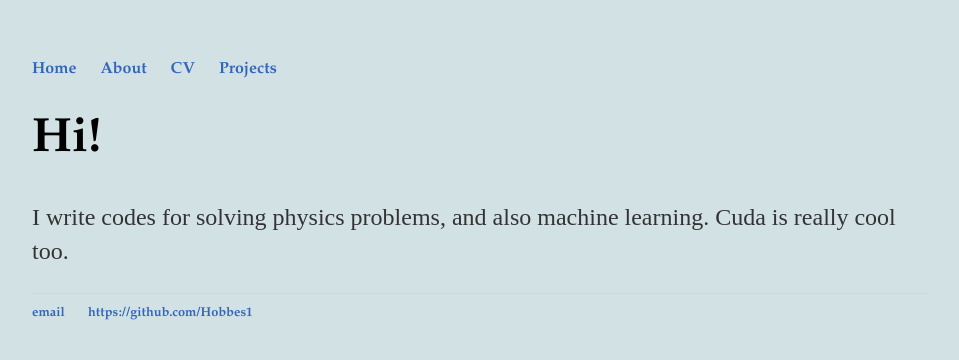
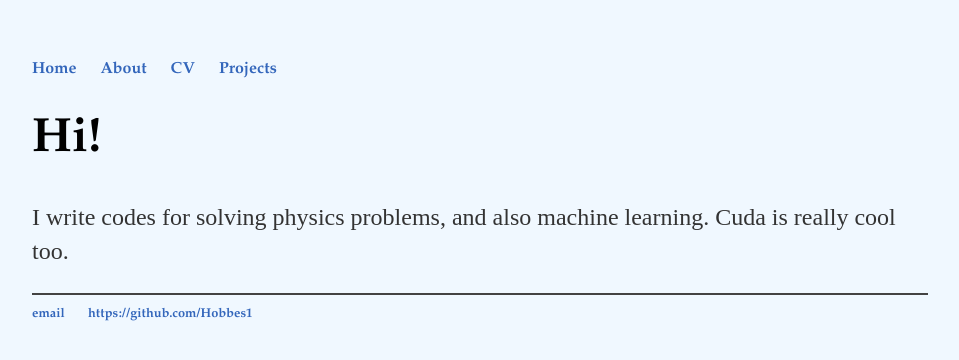
Before and after one commit to Kyle-Lewis/Kyle-Lewis.github.io, a Jekyll site: the page built from index.html, in a window 1280 px wide. Shown: the top 360 px of the page, without its empty margins (160-1119 px from the left). Built offline with Jekyll 4.4.1, drawn with Linux system fonts in a browser that asks for light colours.

Commit message:
script update

```diff
--- a/css/main.css
+++ b/css/main.css
@@ -1,5 +1,5 @@
 body {
-    background-color: #D2E1E3;
+    background-color: #F0F8FF;
     margin: 60px auto;
     width: 70%;
 }
@@ -30,8 +30,8 @@ p {
     color: #333;
 }
 footer {
-    border-top: 1px solid #d5d5d5;
-    font-size: .8em;
+    border-top: 2px solid #434343;
+    font-size: 0.8em;
 }
 
 ul.posts {
```
